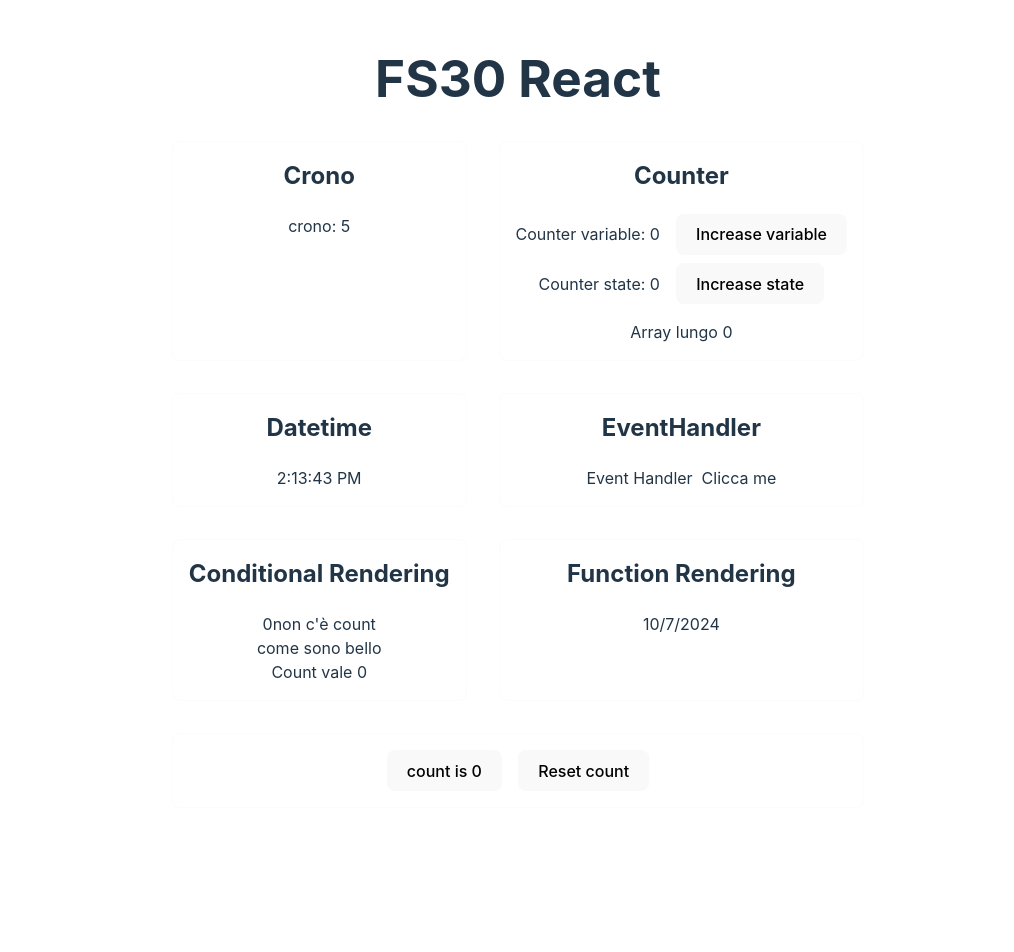
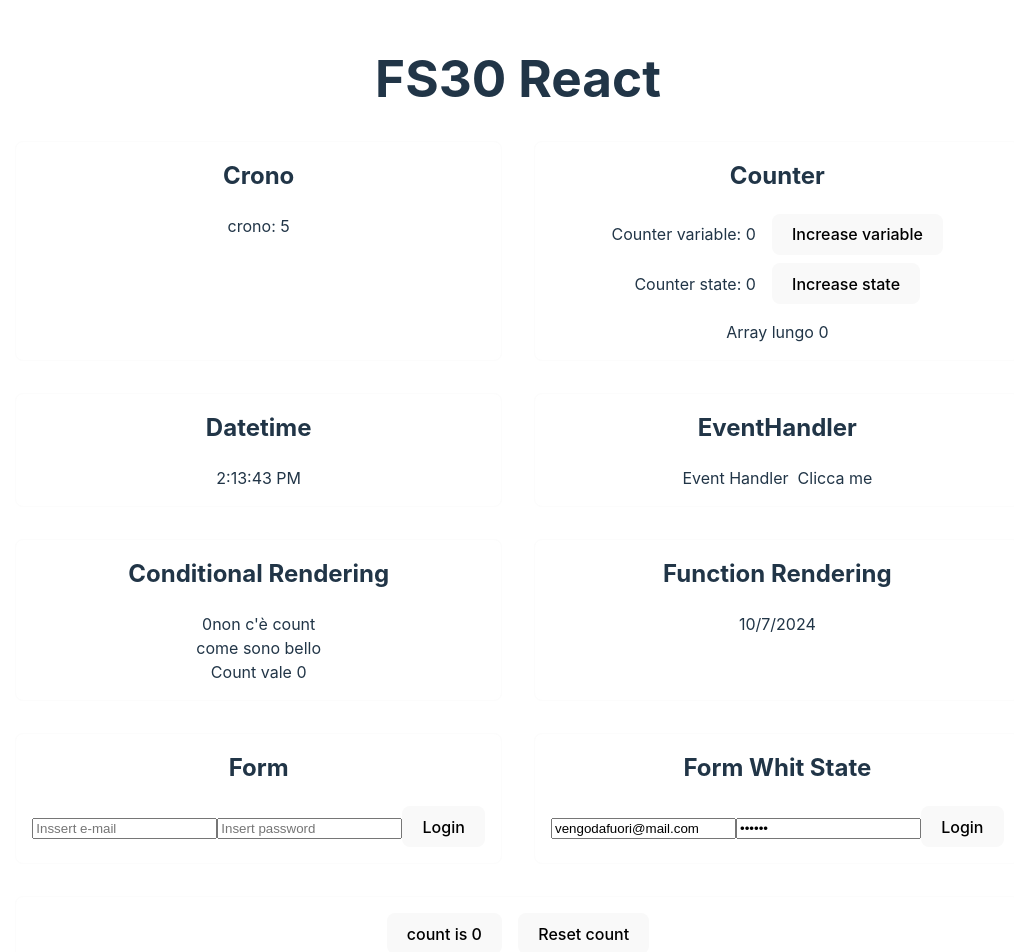
Before and after one commit to nicogheart1/corso-fullstack, a React (Vite) app in the folder js/react/first-react-app/: page / in a window 1280 px wide. Shown: the top 952 px of the page, without its empty margins (122-1136 px from the left). Before the commit the page ends 856 px from the top, so only its background shows below. Built offline with nearby package versions, Linux system fonts and the light colour scheme.

Commit message:
15/10 controlled-uncontrolled forms

```diff
--- a/js/react/first-react-app/src/App.jsx
+++ b/js/react/first-react-app/src/App.jsx
@@ -6,13 +6,15 @@
 import Crono from "./Crono";
 import EventHandler from "./EventHandler";
 import ConditionalRendering from "./ConditionalRendering";
+import Form from "./Form";
+import FormWithState from "./FormWithState";
 
 function App() {
   const [count, setCount] = useState(0);
 
   return (
     <>
-    <h1>FS30 React</h1>
+      <h1>FS30 React</h1>
       <div className="components-grid">
         <Crono />
         <Counter />
@@ -23,6 +25,12 @@
           <h2>Function Rendering</h2>
           {printTimeStamp()}
         </div>
+        <Form />
+        <FormWithState
+          email="vengodafuori@mail.com"
+          password="123456"
+          onSubmit={(data) => console.log("App data", data)}
+        />
       </div>
 
       <div className="card inline">
--- /dev/null
+++ b/js/react/first-react-app/src/Form.jsx
@@ -0,0 +1,31 @@
+const Form = () => {
+  const handleOnSubmit = (event) => {
+    event.preventDefault();
+    console.log("onSubmit", event);
+    const data = {
+      email: event.target.elements.email.value,
+      password: event.target.elements.password.value,
+    };
+    console.log("form data", data.email, data.password);
+  };
+
+  return (
+    <div>
+      <h2>Form</h2>
+      <div>
+        <form onSubmit={handleOnSubmit}>
+          <input type="email" name="email" placeholder="Inssert e-mail" />
+          <input
+            type="password"
+            name="password"
+            placeholder="Insert password"
+          />
+
+          <button type="submit">Login</button>
+        </form>
+      </div>
+    </div>
+  );
+};
+
+export default Form;
--- /dev/null
+++ b/js/react/first-react-app/src/FormWithState.jsx
@@ -0,0 +1,46 @@
+import { useState } from "react";
+
+const FormWithState = ({ email: extEmail, password: extPassword, onSubmit: extOnSubmit }) => {
+  const [email, setEmail] = useState(extEmail);
+  const [password, setPassword] = useState(extPassword);
+  //const [formData, setFormData]= useState({ email: "", password: ""});
+
+  const handleOnSubmit = (event) => {
+    event.preventDefault();
+    console.log("data", email, password);
+    extOnSubmit({ email, password });
+
+    //console.log("data", formData);
+    //extOnSubmit(formData);
+  };
+
+  return (
+    <div>
+      <h2>Form Whit State</h2>
+      <div>
+        <form onSubmit={handleOnSubmit}>
+          <input
+            type="email"
+            name="email"
+            placeholder="Inssert e-mail"
+            onChange={(event) => setEmail(event.target.value)}
+            //onChange={(event) => setFormData({...formData, email: event.target.value})}
+            value={email}
+          />
+          <input
+            type="password"
+            name="password"
+            placeholder="Insert password"
+            onChange={(event) => setPassword(event.target.value)}
+            //onChange={(event) => setFormData({...formData, password: event.target.value})}
+            value={password}
+          />
+
+          <button type="submit">Login</button>
+        </form>
+      </div>
+    </div>
+  );
+};
+
+export default FormWithState;
```
